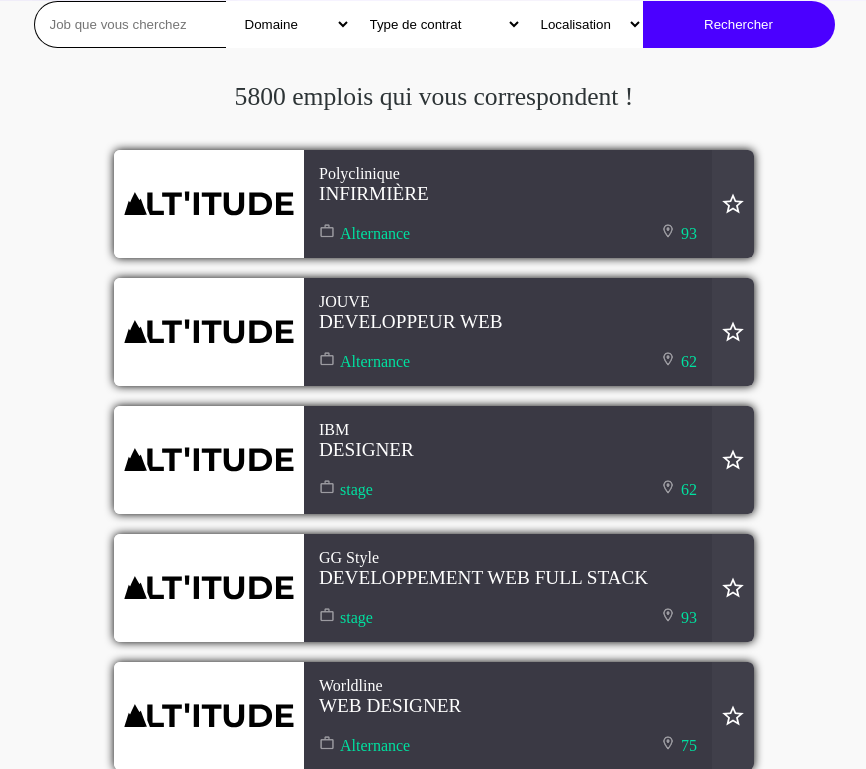
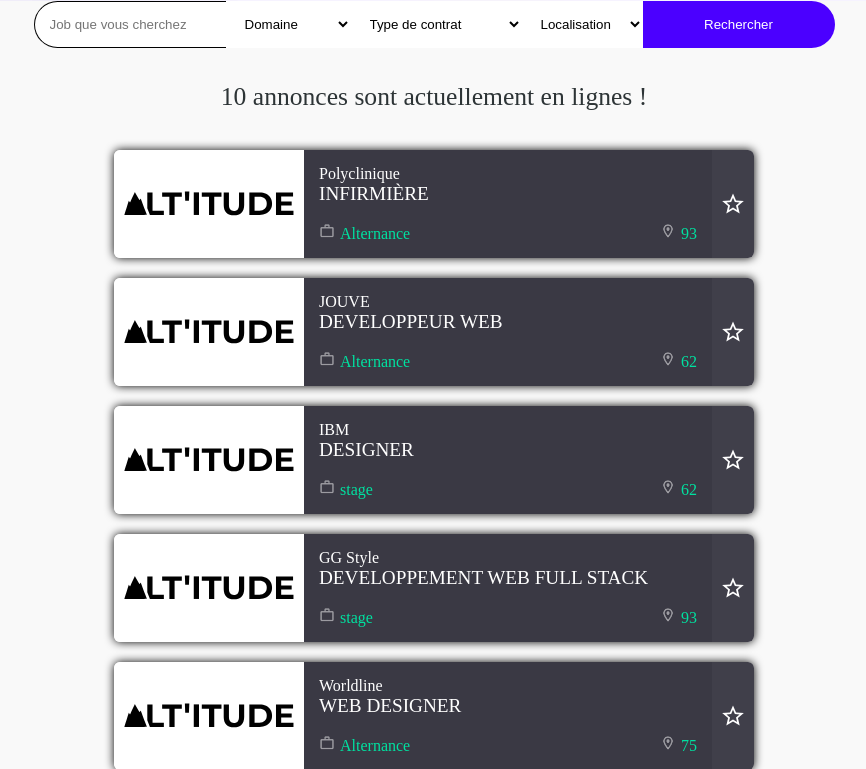
Before and after one commit to JenkoXPlay/ProjetTUT, a PHP site: page / in a window 1280 px wide. Shown: the part 241-1010 px from the top of the page, without its empty margins (206-1072 px from the left). Run offline with PHP 8.4, Linux system fonts and the light colour scheme; a user stored in the database is signed in; data comes from the database, SQL or seed files in the repository; some libraries are stand-ins or nearby versions.

Commit message:
Compteur d'annonce en ligne
sur la page index

```diff
--- a/index.php
+++ b/index.php
@@ -33,7 +33,11 @@
         </div>
 
         <br />
-        <div class="titreNormal">5800 emplois qui vous correspondent !</div>
+        <?php
+            $countAnnonce = $bdd->query("SELECT COUNT(id) AS countid FROM annoncesentreprises");
+            $countAnnonceFetch = $countAnnonce->fetch();
+        ?>
+        <div class="titreNormal"><?php echo $countAnnonceFetch['countid']; ?> annonces sont actuellement en lignes !</div>
         <br />
 
         <div class="annonceList">
```
